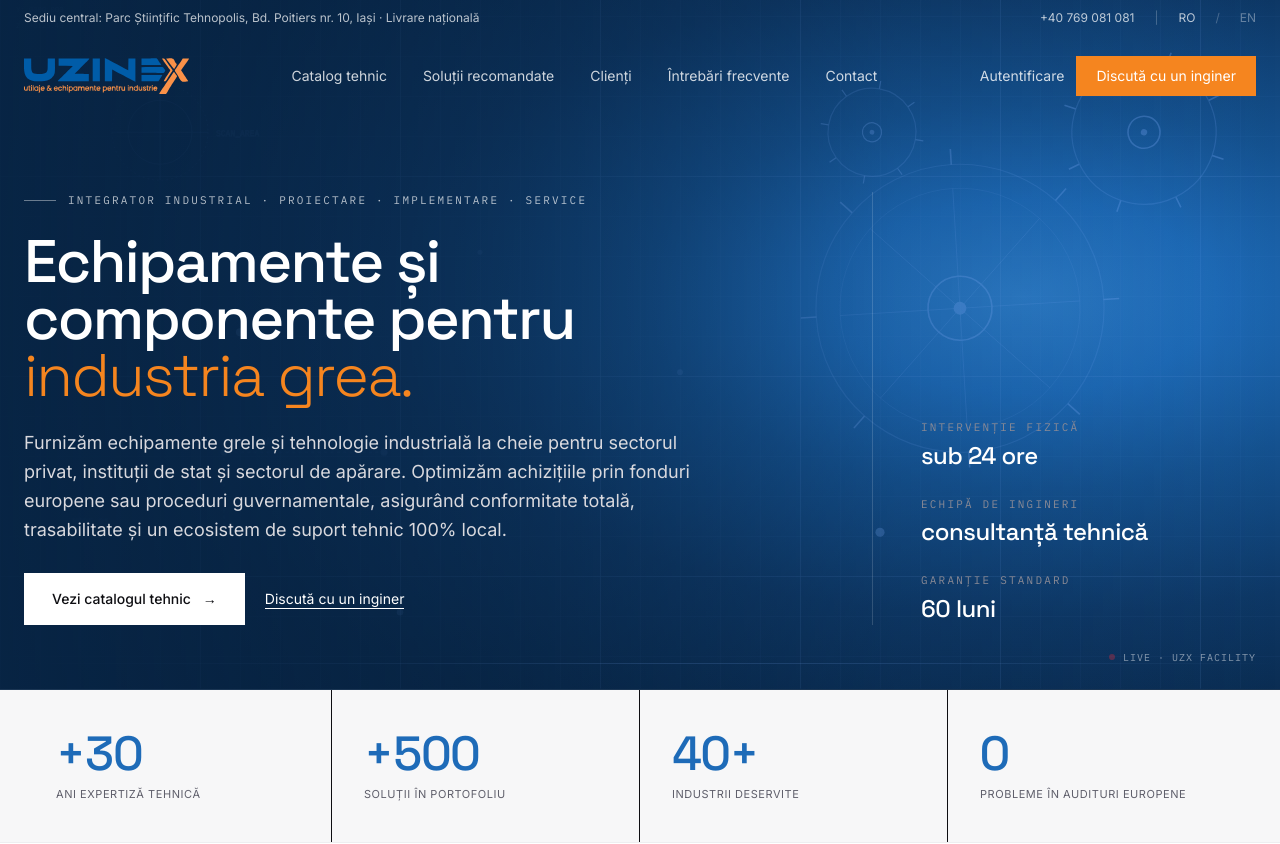
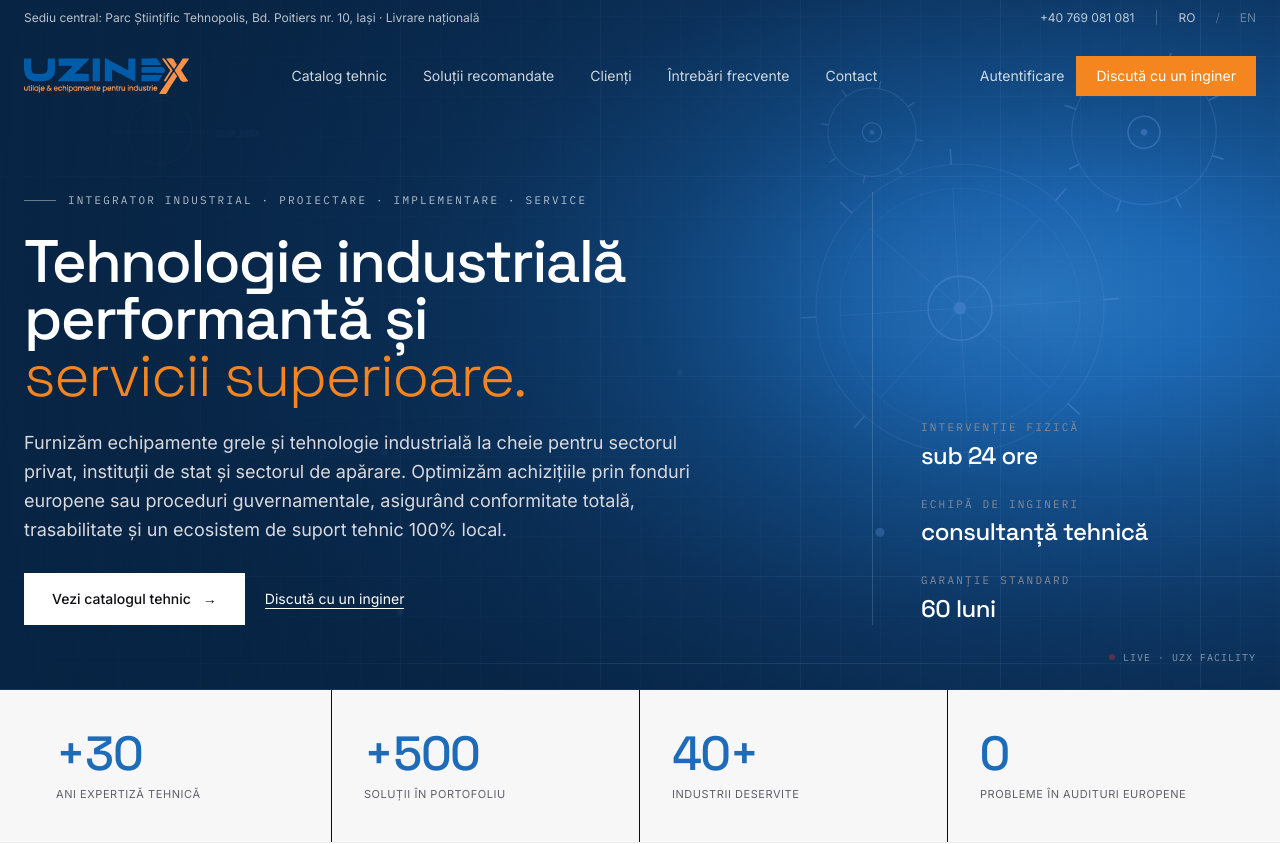
Before and after one commit to sorinbaciu-uzx/uzinex-next, a Next.js app: page / in a window 1280 px wide. Shown: the top 844 px of the page. Built offline with nearby package versions, Linux system fonts and the light colour scheme.

Commit message:
Hero H1: 'Tehnologie industrială performantă și servicii superioare'

```diff
--- a/components/Hero.tsx
+++ b/components/Hero.tsx
@@ -200,9 +200,9 @@ export function Hero() {
             <span>Integrator industrial · Proiectare · Implementare · Service</span>
           </div>
           <h1 className="serif text-4xl md:text-5xl lg:text-6xl font-medium leading-[0.95] text-white" style={{ letterSpacing: "-0.03em" }}>
-            Echipamente și<br />
-            componente pentru<br />
-            <span className="font-light text-uzx-orange">industria grea.</span>
+            Tehnologie industrială<br />
+            performantă și<br />
+            <span className="font-light text-uzx-orange">servicii superioare.</span>
           </h1>
           <p className="text-base lg:text-lg text-ink-200 max-w-2xl mt-6 leading-relaxed">
             Furnizăm echipamente grele și tehnologie industrială la cheie pentru sectorul privat, instituții de stat și sectorul de apărare. Optimizăm achizițiile prin fonduri europene sau proceduri guvernamentale, asigurând conformitate totală, trasabilitate și un ecosistem de suport tehnic 100% local.
```
